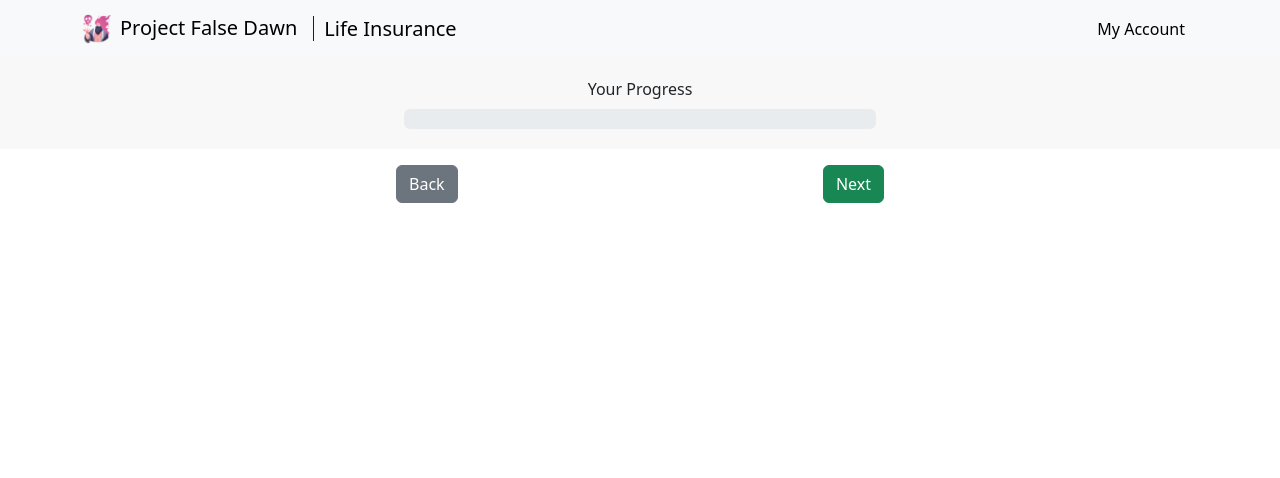
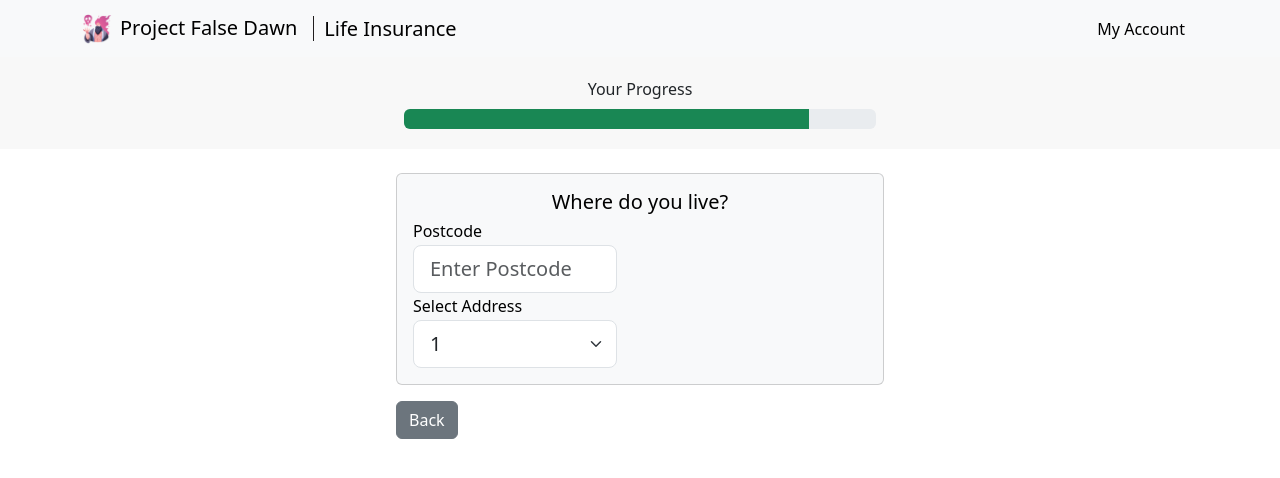
Before and after one commit to xNmS/Project-False-Dawn, a React (Create React App) app in the folder Front-End/my-app/: page /address in a window 1280 px wide. Shown: the top 478 px of the page. Built offline with nearby package versions, Linux system fonts and the light colour scheme.

Commit message:
added postcode

```diff
--- /dev/null
+++ b/Front-End/my-app/src/Address.js
@@ -0,0 +1,36 @@
+function Address() {
+  return (
+    <div className="container" style={{ width: "40%" }}>
+      <div className="card text-bg-light mt-4">
+        <div className="card-body">
+          <h5 className="card-title text-center">Where do you live?</h5>
+          <h6 className="card-subtitle mt-1">Postcode</h6>
+          <input
+            type="text"
+            class="form-control form-control-lg mt-1"
+            id="Postcode"
+            placeholder="Enter Postcode"
+            aria-describedby="Postcode"
+            style={{ maxWidth: "45%" }}
+          ></input>
+          <h6 className="card-subtitle mt-1">Select Address</h6>
+          <select
+            type="text"
+            class="form-select form-select-lg mt-1"
+            id="Address"
+            placeholder="Select Address"
+            aria-describedby="Address"
+            style={{ maxWidth: "45%" }}
+          >
+            <option>1</option>
+            <option>2</option>
+            <option>3</option>
+            <option>4</option>
+            <option>5</option>
+          </select>
+        </div>
+      </div>
+    </div>
+  );
+}
+export default Address;
--- a/Front-End/my-app/src/App.js
+++ b/Front-End/my-app/src/App.js
@@ -9,6 +9,7 @@ import Smoker from "./Smoker.js";
 import PolicyType from "./PolicyType.js";
 import CoverType from "./CoverType.js";
 import Duration from "./Duration.js";
+import Address from "./Address.js";
 import Buttons from "./Buttons.js";
 
 function App() {
@@ -24,6 +25,7 @@ function App() {
           <Route path="/policytype" element={<PolicyType />} />
           <Route path="/covertype" element={<CoverType />} />
           <Route path="/duration" element={<Duration />} />
+          <Route path="/address" element={<Address />} />
         </Routes>
         <Buttons />
       </Router>
--- a/Front-End/my-app/src/Order.js
+++ b/Front-End/my-app/src/Order.js
@@ -5,6 +5,7 @@ const order = [
   "/policytype",
   "/covertype",
   "/duration",
+  "/address",
 ];
 
 export default order;
```
